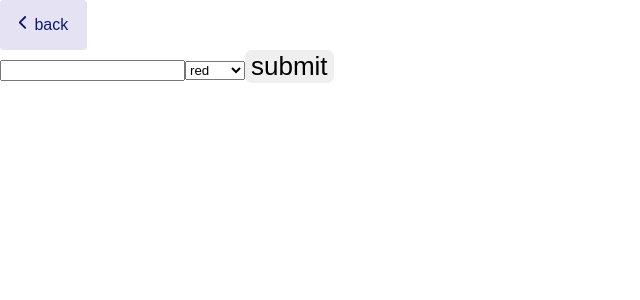
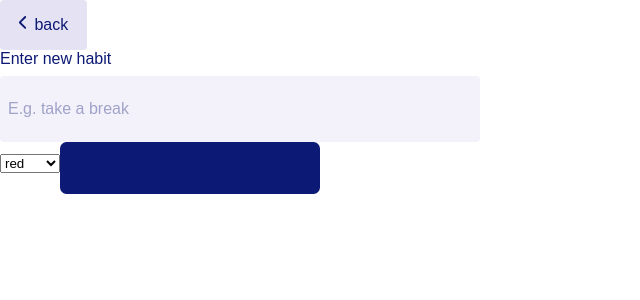
Before and after one commit to jujuzitroni/plants-need-water, a React (Vite) app: page /create-habit in a window 1280 px wide. Shown: the top 300 px of the page, without its empty margins (0-640 px from the left). Built offline with nearby package versions, Linux system fonts and the light colour scheme.

Commit message:
✨ add HabitInput and Button component to page

```diff
--- a/src/app/pages/CreateHabit/CreateHabit.tsx
+++ b/src/app/pages/CreateHabit/CreateHabit.tsx
@@ -1,5 +1,7 @@
 import React from 'react';
 import BackButton from '../../components/BackButton/BackButton';
+import Button from '../../components/Button/Button';
+import HabitInput from '../../components/HabitInput/HabitInput';
 import styles from './CreateHabit.module.css';
 
 function CreateHabit(): JSX.Element {
@@ -9,13 +11,13 @@ function CreateHabit(): JSX.Element {
         <BackButton />
       </header>
       <form>
-        <input />
+        <HabitInput />
         <select name="color" id="">
           <option value="red">red</option>
           <option value="blue">blue</option>
           <option value="yellow">yellow</option>
         </select>
-        <button>submit</button>
+        <Button variant="submit" onClick={alert('submitted!')} />
       </form>
     </div>
   );
```
